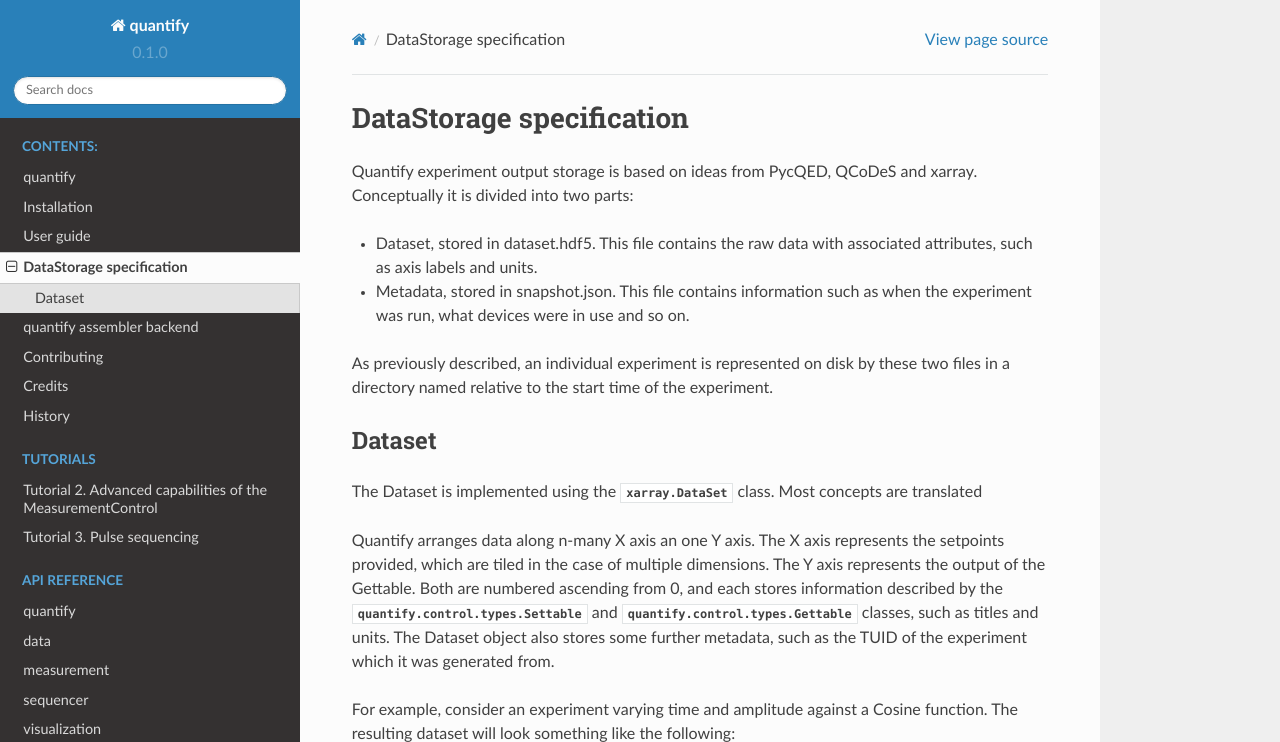
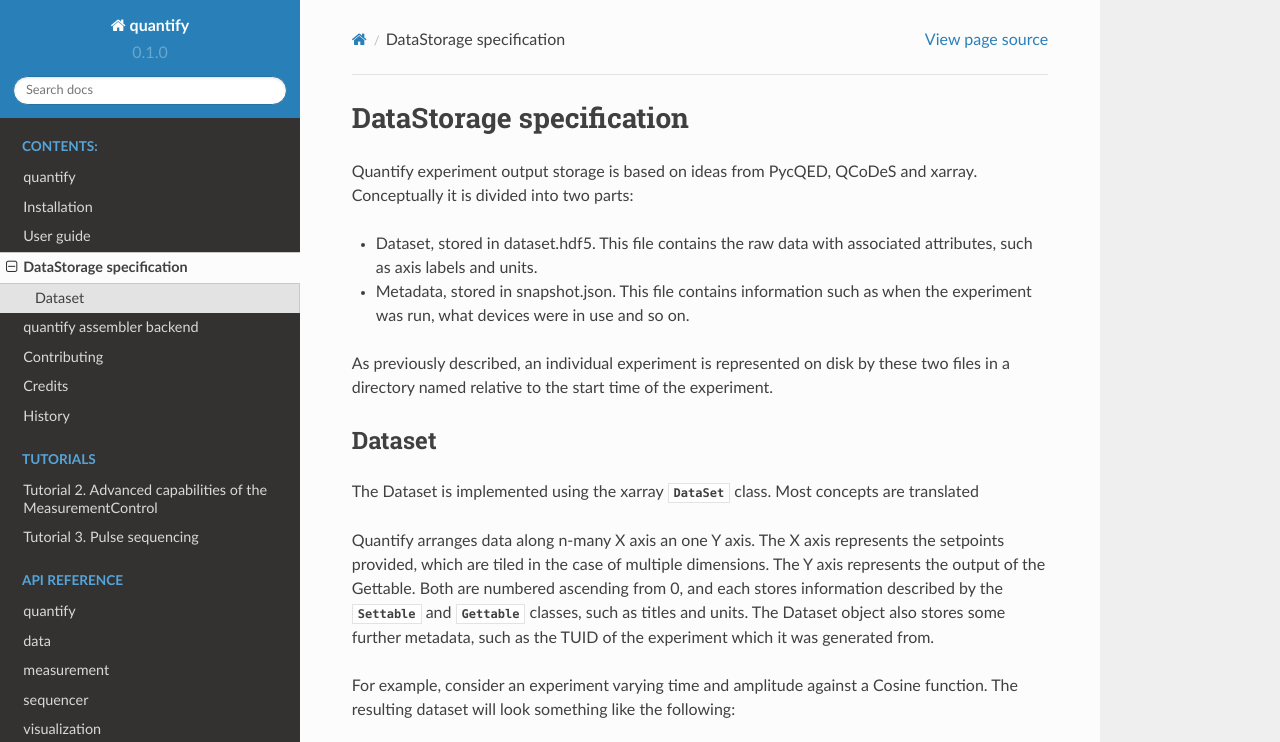
Before and after one commit to quantify-os/quantify-core, a Sphinx documentation site: the page built from docs/dataset_spec.rst, in a window 1280 px wide and 1059 px high, cut to the strip 0-742 px from the top of the window. Built offline with Sphinx 7.4.7 and the Read the Docs theme 2.0.0, drawn with Linux system fonts in a browser that asks for light colours; pages that are not in the unit, such as notebooks, are missing from menus.

Commit message:
link fixes

```diff
--- a/docs/dataset_spec.rst
+++ b/docs/dataset_spec.rst
@@ -13,11 +13,11 @@ As previously described, an individual experiment is represented on disk by thes
 Dataset
 ~~~~~~~~~
 
-The Dataset is implemented using the :class:`xarray.DataSet` class. Most concepts are translated
+The Dataset is implemented using the xarray :class:`~xarray.DataSet` class. Most concepts are translated
 
 Quantify arranges data along n-many X axis an one Y axis. The X axis represents the setpoints provided, which are tiled in the case of multiple dimensions.
-The Y axis represents the output of the Gettable. Both are numbered ascending from 0, and each stores information described by the :class:`quantify.control.types.Settable`
-and :class:`quantify.control.types.Gettable` classes, such as titles and units. The Dataset object also stores some further metadata, such as the TUID of the experiment which it was generated from.
+The Y axis represents the output of the Gettable. Both are numbered ascending from 0, and each stores information described by the :class:`~quantify.measurement.Settable`
+and :class:`~quantify.measurement.Gettable` classes, such as titles and units. The Dataset object also stores some further metadata, such as the TUID of the experiment which it was generated from.
 
 For example, consider an experiment varying time and amplitude against a Cosine function.
 The resulting dataset will look something like the following:
```
